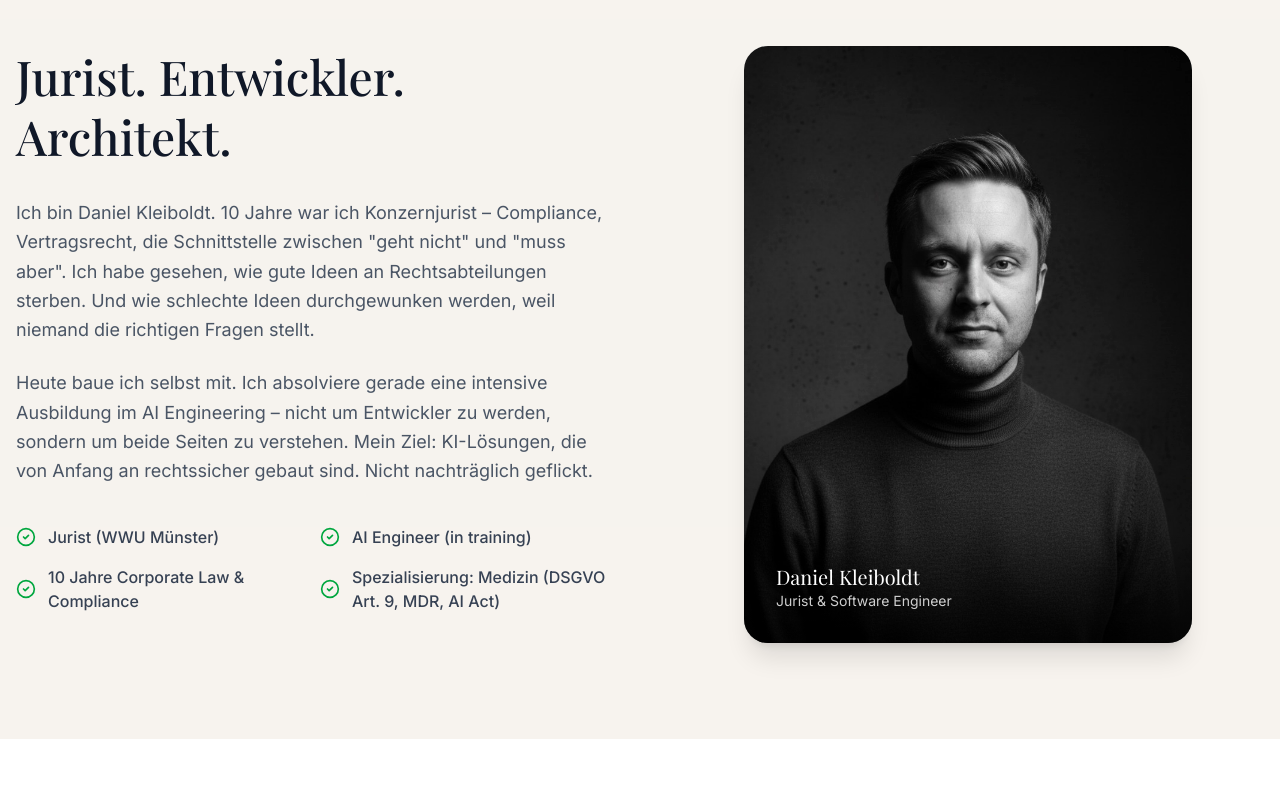
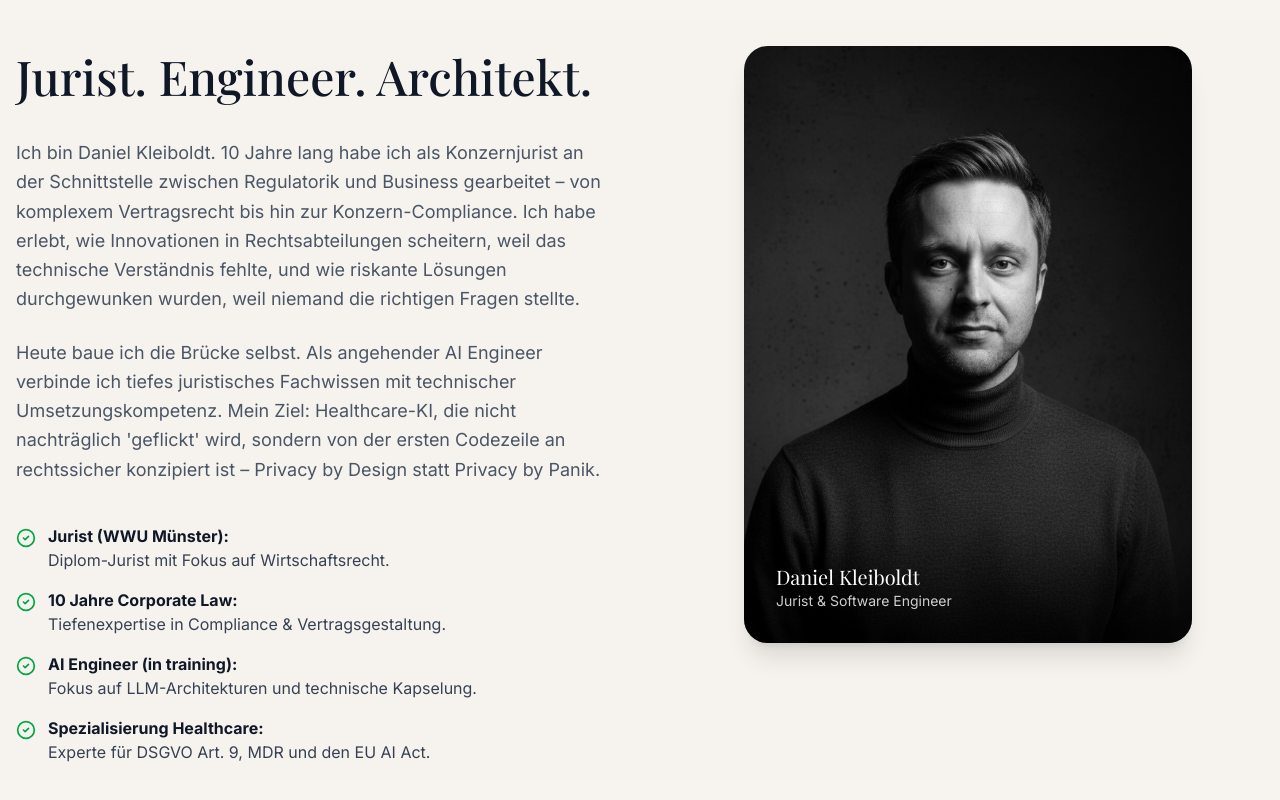
Before and after one commit to fonkape/legalmedtech, a Next.js app: page / in a window 1280 px wide. Shown: the part 1760-2560 px from the top of the page. Built offline with nearby package versions, Linux system fonts and the light colour scheme; a web font is replaced by a local one.

Commit message:
Update About Me section with new professional bio and checklist

```diff
--- a/src/components/TrustAbout.tsx
+++ b/src/components/TrustAbout.tsx
@@ -16,34 +16,46 @@ export function TrustAbout() {
                     {/* Text Column */}
                     <div className="order-2 lg:order-1">
                         <h2 className="text-4xl md:text-5xl font-serif font-medium text-gray-900 mb-8 leading-tight">
-                            Jurist. Entwickler. Architekt.
+                            Jurist. Engineer. Architekt.
                         </h2>
 
                         <div className="space-y-6 text-lg text-gray-600 leading-relaxed">
                             <p>
-                                Ich bin Daniel Kleiboldt. 10 Jahre war ich Konzernjurist – Compliance, Vertragsrecht, die Schnittstelle zwischen "geht nicht" und "muss aber". Ich habe gesehen, wie gute Ideen an Rechtsabteilungen sterben. Und wie schlechte Ideen durchgewunken werden, weil niemand die richtigen Fragen stellt.
+                                Ich bin Daniel Kleiboldt. 10 Jahre lang habe ich als Konzernjurist an der Schnittstelle zwischen Regulatorik und Business gearbeitet – von komplexem Vertragsrecht bis hin zur Konzern-Compliance. Ich habe erlebt, wie Innovationen in Rechtsabteilungen scheitern, weil das technische Verständnis fehlte, und wie riskante Lösungen durchgewunken wurden, weil niemand die richtigen Fragen stellte.
                             </p>
                             <p>
-                                Heute baue ich selbst mit. Ich absolviere gerade eine intensive Ausbildung im AI Engineering – nicht um Entwickler zu werden, sondern um beide Seiten zu verstehen. Mein Ziel: KI-Lösungen, die von Anfang an rechtssicher gebaut sind. Nicht nachträglich geflickt.
+                                Heute baue ich die Brücke selbst. Als angehender AI Engineer verbinde ich tiefes juristisches Fachwissen mit technischer Umsetzungskompetenz. Mein Ziel: Healthcare-KI, die nicht nachträglich 'geflickt' wird, sondern von der ersten Codezeile an rechtssicher konzipiert ist – Privacy by Design statt Privacy by Panik.
                             </p>
                         </div>
 
-                        <div className="mt-10 grid grid-cols-1 md:grid-cols-2 gap-4">
-                            <div className="flex items-center gap-3">
-                                <CheckCircle2 className="w-5 h-5 text-green-600 flex-shrink-0" />
-                                <span className="text-gray-700 font-medium">Jurist (WWU Münster)</span>
+                        <div className="mt-10 space-y-4">
+                            <div className="flex items-start gap-3">
+                                <CheckCircle2 className="w-5 h-5 text-green-600 mt-1 flex-shrink-0" />
+                                <div>
+                                    <span className="text-gray-900 font-bold block">Jurist (WWU Münster):</span>
+                                    <span className="text-gray-700">Diplom-Jurist mit Fokus auf Wirtschaftsrecht.</span>
+                                </div>
                             </div>
-                            <div className="flex items-center gap-3">
-                                <CheckCircle2 className="w-5 h-5 text-green-600 flex-shrink-0" />
-                                <span className="text-gray-700 font-medium">AI Engineer (in training)</span>
+                            <div className="flex items-start gap-3">
+                                <CheckCircle2 className="w-5 h-5 text-green-600 mt-1 flex-shrink-0" />
+                                <div>
+                                    <span className="text-gray-900 font-bold block">10 Jahre Corporate Law:</span>
+                                    <span className="text-gray-700">Tiefenexpertise in Compliance & Vertragsgestaltung.</span>
+                                </div>
                             </div>
-                            <div className="flex items-center gap-3">
-                                <CheckCircle2 className="w-5 h-5 text-green-600 flex-shrink-0" />
-                                <span className="text-gray-700 font-medium">10 Jahre Corporate Law & Compliance</span>
+                            <div className="flex items-start gap-3">
+                                <CheckCircle2 className="w-5 h-5 text-green-600 mt-1 flex-shrink-0" />
+                                <div>
+                                    <span className="text-gray-900 font-bold block">AI Engineer (in training):</span>
+                                    <span className="text-gray-700">Fokus auf LLM-Architekturen und technische Kapselung.</span>
+                                </div>
                             </div>
-                            <div className="flex items-center gap-3">
-                                <CheckCircle2 className="w-5 h-5 text-green-600 flex-shrink-0" />
-                                <span className="text-gray-700 font-medium">Spezialisierung: Medizin (DSGVO Art. 9, MDR, AI Act)</span>
+                            <div className="flex items-start gap-3">
+                                <CheckCircle2 className="w-5 h-5 text-green-600 mt-1 flex-shrink-0" />
+                                <div>
+                                    <span className="text-gray-900 font-bold block">Spezialisierung Healthcare:</span>
+                                    <span className="text-gray-700">Experte für DSGVO Art. 9, MDR und den EU AI Act.</span>
+                                </div>
                             </div>
                         </div>
                     </div>
```
